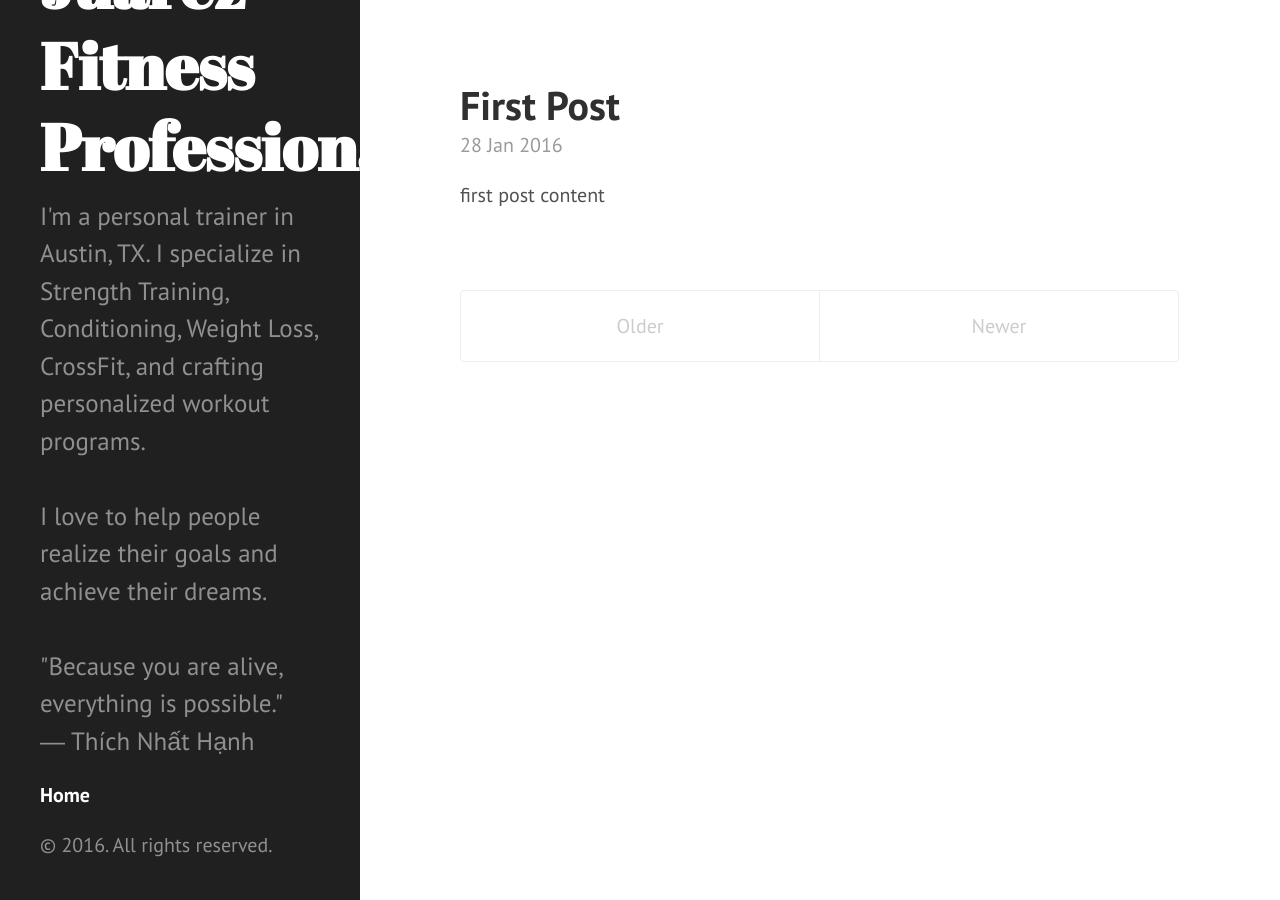
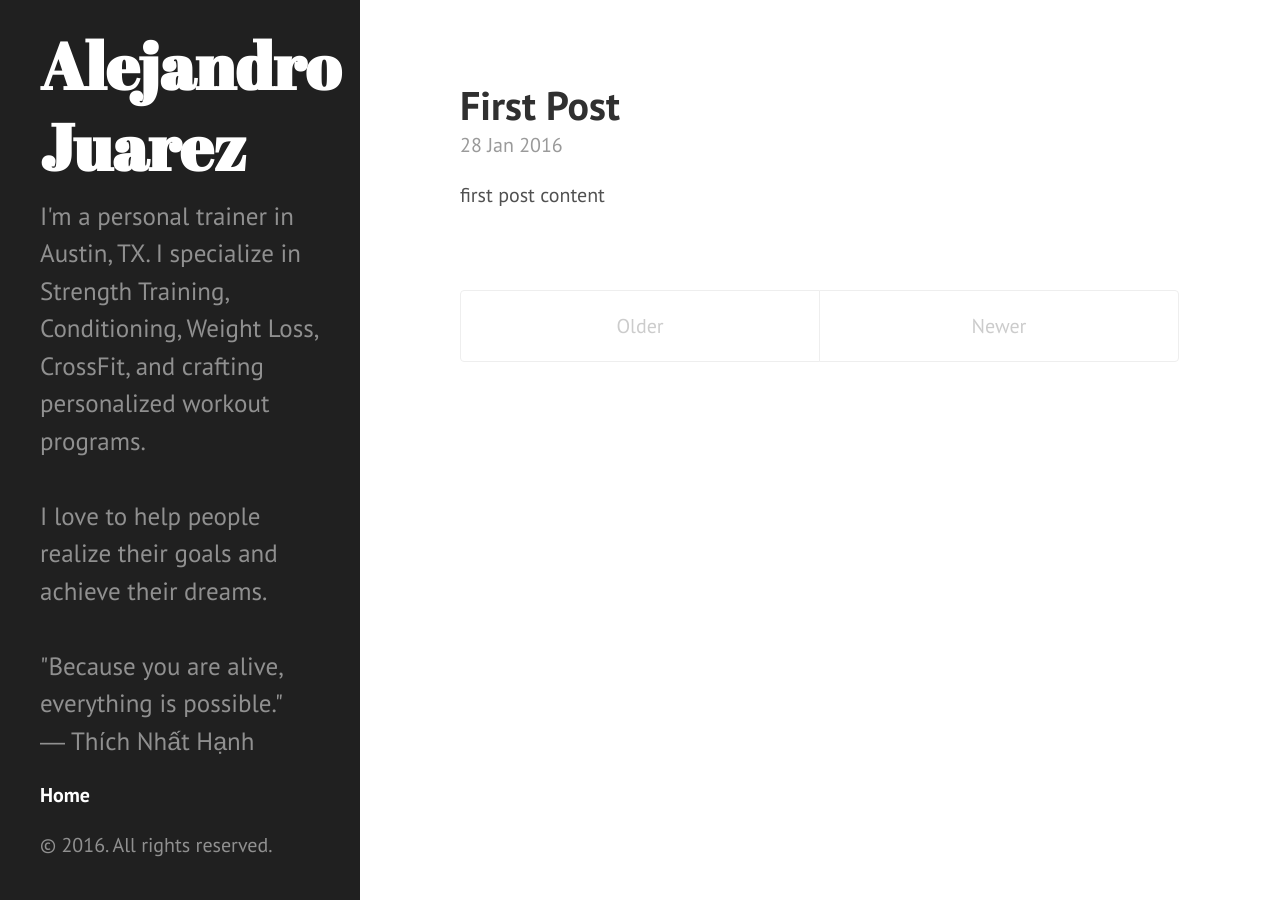
Before and after one commit to alejandrojuarezfitness/alejandrojuarezfitness.github.io, a Jekyll site: the page built from index.html, in a window 1280 px wide. Built offline with Jekyll 4.4.1, drawn with Linux system fonts in a browser that asks for light colours; the list of posts is cut into pages by our own code.

Commit message:
Update _config.yml

```diff
--- a/_config.yml
+++ b/_config.yml
@@ -3,7 +3,7 @@ excerpt_separator: ""
 pygments: true
 markdown: kramdown
 url: http://alejandrojuarezfitness.github.io
-title: Alejandro Juarez - Fitness Professional
+title: Alejandro Juarez
 tagline: Supplementing the Active Mind
 description: I'm a personal trainer in Austin, TX. I specialize in Strength Training, Conditioning, Weight Loss, CrossFit, and crafting personalized workout programs. <br /><br />I love to help people realize their goals and achieve their dreams. <br /><br />"Because you are alive, everything is possible."<br />&#8213; Thích Nh&#7845;t H&#7841;nh
 paginate: 5
```
